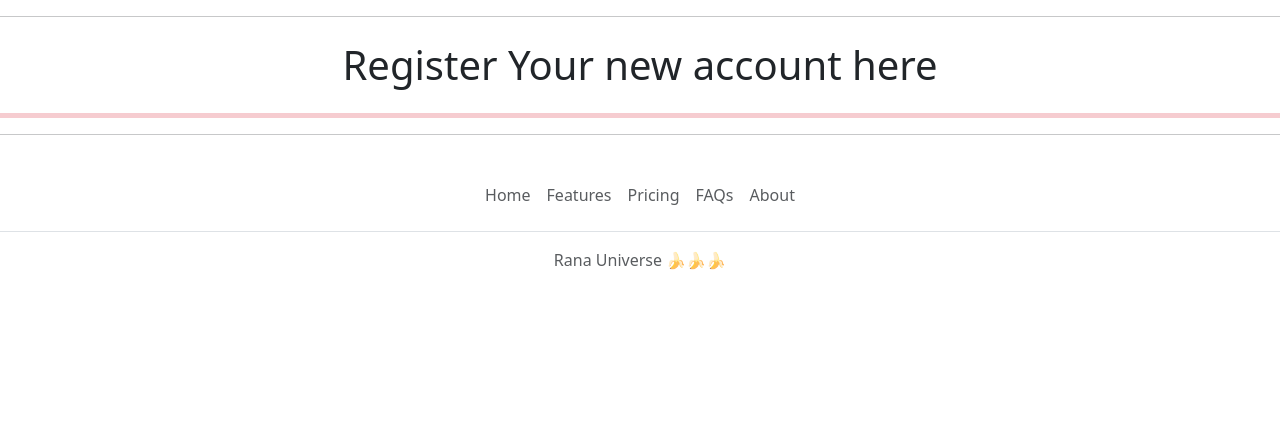
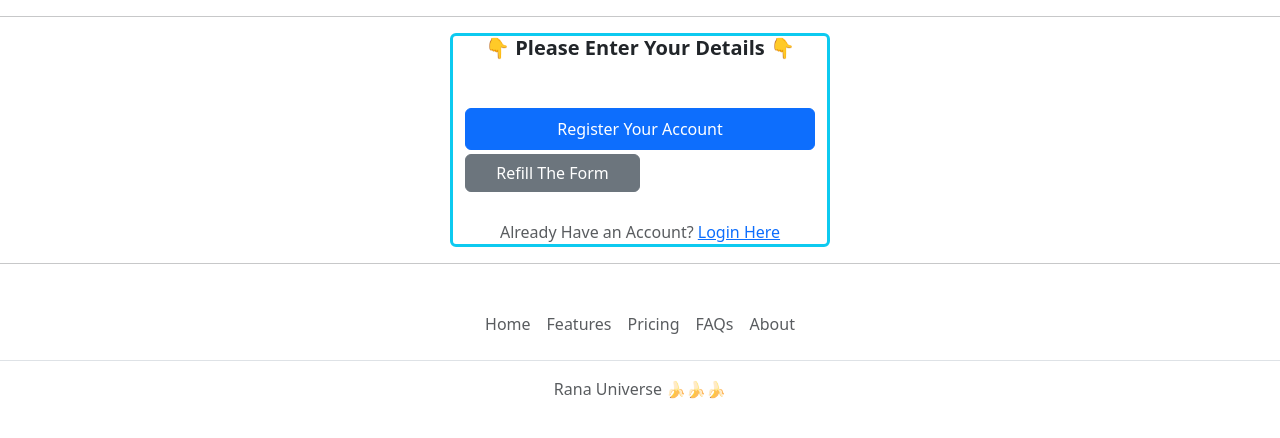
Before and after one commit to RanaUniverse/wishlist_web_app, a Python web app: template blueprints/auth/templates/auth/register_page.html in a window 1280 px wide. Shown: the part 78-516 px from the top of the page. Run offline with Jinja, Linux system fonts and the light colour scheme; the template is opened without the code that fills it, so the values that code supplies are empty.

Commit message:
make the login and register form looks more good in bs-5

```diff
--- a/blueprints/auth/templates/auth/register_page.html
+++ b/blueprints/auth/templates/auth/register_page.html
@@ -11,55 +11,63 @@ Register For a new Account
 
 
 {% block my_content %}
-<h1 class="m-4 text-center">Register Your new account here</h1>
-<hr class="border-5 border-danger">
 
-
+<div class="container">
+    <div class="row justify-content-center">
+        <div class="col-12 col-sm-10 col-md-6 col-lg-4
+        border border-3 rounded border-info">
             <form action="" method="post">
 
                 {{ form.hidden_tag() }}
 
-    <div class="mb-2">
-        {{ form.first_name.label(class="form-label fw-bold") }}
-        {{ form.first_name(class="form-control w-50") }}
+                <h1 class="h5 mb-5 fw-bold text-center">
+                    👇 Please Enter Your Details 👇
+                </h1>
+
+                <div class="mb-3 form-floating">
+                    {{form.first_name(class="form-control")}}
+                    {{form.first_name.label()}}
                 </div>
 
-    <div class="mb-2">
-        {{ form.last_name.label(class="form-label fw-bold") }}
-        {{ form.last_name(class="form-control w-50") }}
+                <div class="mb-3 form-floating">
+                    {{form.last_name(class="form-control")}}
+                    {{form.last_name.label()}}
                 </div>
 
-    <div class="mb-2">
-        {{ form.phone_no.label(class="form-label fw-bold") }}
-        {{ form.phone_no(class="form-control w-50") }}
+                <div class="mb-3 form-floating">
+                    {{form.phone_no(class="form-control")}}
+                    {{form.phone_no.label()}}
                 </div>
 
-    <div class="mb-2">
-        {{ form.username.label(class="form-label fw-bold") }}
-        {{ form.username(class="form-control w-50") }}
-
-        {% for error in form.username.errors %}
-        <div class="text-danger small">{{ error }}</div>
-        {% endfor %}
-
+                <div class="mb-3 form-floating">
+                    {{form.username(class="form-control")}}
+                    {{form.username.label()}}
                 </div>
 
-    <div class="mb-2">
-        {{ form.password.label(class="form-label fw-bold") }}
-        {{ form.password(class="form-control w-50") }}
-
-        {% for error in form.password.errors %}
-        <div class="text-danger small">{{ error }}</div>
-        {% endfor %}
-
+                <div class="mb-3 form-floating">
+                    {{form.password(class="form-control")}}
+                    {{form.password.label()}}
                 </div>
 
-    {{ form.submit() }}
+                <button class="btn btn-primary w-100 py-2" type="submit">
+                    Register Your Account
+                </button>
 
+                <button class="btn btn-secondary center w-50 my-1" type="reset">
+                    Refill The Form
+                </button>
+
+                <div class="mt-4 text-center">
+                    <span class="text-muted">
+                        Already Have an Account?
+                    </span>
+                    <a href="{{url_for('auth_bp.login')}}">
+                        Login Here
+                    </a>
+                </div>
             </form>
-
-
-
-
+        </div>
+    </div>
+</div>
 
 {% endblock %}
```
Also changed, not shown: blueprints/auth/forms.py (+6 -3 lines), blueprints/auth/templates/auth/login_page.html (+34 -14 lines), blueprints/general/routes.py (+8 -0 lines). Lines whose indentation alone changed are shown as unchanged.
